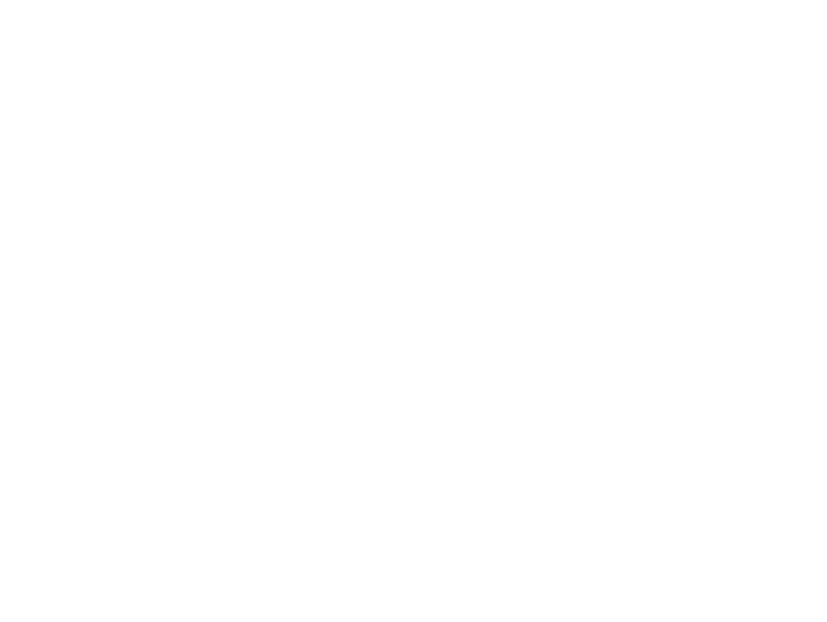
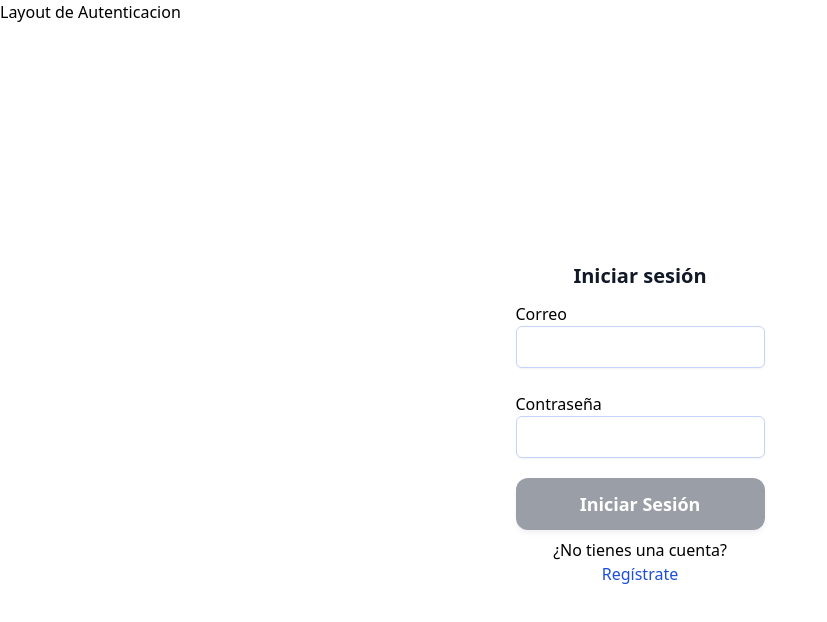
Before and after one commit to JhonHayden/web-project-management, a React (Create React App) app: page /auth/login in a window 1280 px wide. Before the commit this address had no page. Shown: the top 622 px of the page, without its empty margins (0-827 px from the left). Built offline with nearby package versions, Linux system fonts and the light colour scheme.

Commit message:
implementacion primera version interfaz de login funcional con conexion al backend con  gestionamiento y control de token de autenticacion

```diff
--- a/src/App.jsx
+++ b/src/App.jsx
@@ -2,6 +2,7 @@
 import PrivateLayout from 'layouts/PrivateLayout';
 import { BrowserRouter, Routes, Route } from 'react-router-dom';
 import { UserContext } from 'context/userContext';
+import { AuthContext } from 'context/authContext';
 import { ApolloProvider, ApolloClient, createHttpLink, InMemoryCache } from '@apollo/client';// funciones de
 // apollo client para su implementacion .. para inicializar un cliente de apollo
 import Index from 'pages/Index';
@@ -14,6 +15,7 @@
 import 'styles/tabla.css';
 import AuthLayout from 'layouts/AuthLayout';
 import Register from 'pages/auth/Register';
+import Login from 'pages/auth/Login';
 
 // import PrivateRoute from 'components/PrivateRoute';
 
@@ -37,6 +39,19 @@
 
 function App() {
   const [userData, setUserData] = useState({});
+  const [authToken, setAuthToken] = useState('');// estado que me almacena el token para toda la aplicacion y poder usarlo
+  // o cambiarlo desde cualquier parte de la aplicacion inicia con un vacio..
+  //Este estado tiene el proposito para usarlo en las rutas privadas
+  // este estado puedo usarlo en toda la aplicacion
+
+  const setToken = (token) => {// me permite guardaar el token en estado authToken y si existe token lo guarda
+    // en  el localStorage como string con el metodo JSON.stringify()
+    setAuthToken(token)
+    if (token) {
+      localStorage.setItem('token', JSON.stringify(token))// almacena el token en el local storage pero como string
+      // dado que el viene como valor debo cambiarlo a string y eso lo hace el metodo JSON.stringify(token)
+    }
+  }
 
   return (
     <ApolloProvider client={client}>{/*contexto para implementar apolloClient en toda la aplicacion
@@ -45,6 +60,11 @@
     como prop un objeto de tipo ApolloClient
 
     ApolloProvider nos permite hacer Query y Mutaciones en cualquier parte de nuestra aplicacion */}
+      <AuthContext.Provider value={{ setToken }}>{/**contexto para guardar el token y tenerlo disponible en toda la aplicion
+       * le paso como prop como input la funcion que me guarda el token tanto en el estado como en la local Storage
+       * de esta manera puedo usar esta funcion desde todas partes de mi aplicacion.. muy necesario para hacer
+       * la implementacion de las rutas privadas
+      */}
         <UserContext.Provider value={{ userData, setUserData }}>
           <BrowserRouter>
             <Routes>
@@ -64,11 +84,13 @@
              * van las paginas que tendra este AuthLayout
              */}
                 <Route path='register' element={<Register />} />
+                <Route path='login' element={<Login />} />
 
               </Route>
             </Routes>
           </BrowserRouter>
         </UserContext.Provider>
+      </AuthContext.Provider>
     </ApolloProvider>
   );
 }
--- /dev/null
+++ b/src/context/authContext.js
@@ -0,0 +1,9 @@
+// contexto para manejar el token en diferentes partes de mi aplicacion
+
+import { createContext, useContext } from 'react';
+
+export const AuthContext = createContext(null);
+
+export const useAuth = () => {
+  return useContext(AuthContext);
+};
--- a/src/graphql/auth/mutations.js
+++ b/src/graphql/auth/mutations.js
@@ -47,4 +47,16 @@
           }
       }`;
 
-export {REGISTRO};
+const LOGIN = gql`
+
+  mutation Login($correo: String!, $password: String!) {
+
+    login(correo: $correo, password: $password)
+     {
+      token
+      error
+    }
+  }
+`;
+
+export {REGISTRO,LOGIN};
--- /dev/null
+++ b/src/pages/auth/Login.jsx
@@ -0,0 +1,69 @@
+import React, { useEffect } from 'react';
+import Input from 'components/Input';
+import ButtonLoading from 'components/ButtonLoading';
+import { Link } from 'react-router-dom';
+import useFormData from 'hooks/useFormData';
+import { useMutation } from '@apollo/client';
+import { LOGIN } from 'graphql/auth/mutations';
+import { useAuth } from 'context/authContext';
+import { useNavigate } from 'react-router-dom';
+
+const Login = () => {
+    const navigate = useNavigate();// me permite navegar a otra pagina de la aplicacion
+
+    const { setToken } = useAuth();// permite traer y poder usar la funcion de guardar el token tanto en el estado como en el local
+    // storage pero como string gracias al JSON.stringify() que tiene dentro esta funcion de setToken
+
+    const { form, formData, updateFormData } = useFormData();// hook para capturar
+    //   la informacion del formulario del login
+
+    const [login, { data: dataMutation, loading: mutationLoading, error: mutationError }] =
+        useMutation(LOGIN);// mutacion del login retorna un array donde el primer elemento es la funcion
+    // que ejecuta la mutacion cuando se es llamada el segundo elemento es un objeto con tres atributos
+    // el primero es la data y esta es la repuesta enviada desde el backend luego de ejecutar la mutacion
+    // en esta vendria el token o el error segun sea el caso al hacer el login, luego el segundo atributo es un
+    // Boolean que me permite implementar un loading para animaciones en el front de espera a que se ejecute la
+    //  mutacion, el tercer atributo es el error de la mutacion
+    // el hook useMutation recibe como parametro el template de graphql de la mutacion a ejecutar (LOGIN)
+
+    const submitForm = (e) => {// funcion que se ejecuta despues del evento oprimir el boton de inicio de sesion
+        e.preventDefault();
+
+        login({ // mutacion de login se ejecuta justo cuando se ejecute el evento submit primero y esta envia las
+            // variables del formularion registrado en el login el correo y la contraseña del usuario
+            variables: formData,// formData tiene toda la informacion registrada en lso inputs del formulario
+            //   se debe asegurar que los name de los inpust sea iguales a los inpust de la mutacion
+        });
+    };
+
+    useEffect(() => {
+        if (dataMutation) {
+            if (dataMutation.login.token) {
+                setToken(dataMutation.login.token);// llamado de la funcion de guardar el token tanto en el estado como en el local
+                // storage pero como string gracias al JSON.stringify() que tiene dentro esta funcion de setToken
+                navigate('/');// me redirije al home cuando ya inicie sesion el en login
+            }
+        }
+    }, [dataMutation, setToken, navigate]);
+
+    return (
+        <div className='flex flex-col items-center justify-center w-full h-full p-10'>
+            <h1 className='text-xl font-bold text-gray-900'>Iniciar sesión</h1>
+            <form className='flex flex-col' onSubmit={submitForm} onChange={updateFormData} ref={form}>
+                <Input name='correo' type='email' label='Correo' required={true} />
+                <Input name='password' type='password' label='Contraseña' required={true} />
+                <ButtonLoading
+                    disabled={Object.keys(formData).length === 0}
+                    loading={mutationLoading} /**le paso el mutationLoading para que muestre la animacion de carga */
+                    text='Iniciar Sesión'
+                />
+            </form>
+            <span>¿No tienes una cuenta?</span>{/**me permite dirigirme a la pagina de registro  */}
+            <Link to='/auth/register'>
+                <span className='text-blue-700'>Regístrate</span>
+            </Link>
+        </div>
+    );
+};
+
+export default Login;
--- a/src/pages/auth/Register.jsx
+++ b/src/pages/auth/Register.jsx
@@ -9,11 +9,16 @@
 import { useNavigate } from 'react-router';// hook paara redireccionar al home o a cualquier pagina deacuerdo a la ruta
 // que le demos
 import { Enum_Rol } from 'utils/enums';
+import { useAuth } from 'context/authContext';// importo el contexto de autenticacion
 
 
 // Pagina de registro
 
 const Register = () => {
+
+  const { setToken } = useAuth();// permite traer y poder usar la funcion de guardar el token tanto en el estado como en el local
+  // storage pero como string gracias al JSON.stringify() que tiene dentro esta funcion de setToken
+
   const navigate = useNavigate();// uso del hook para redireccionar a otra pagina en este caso
   // lo usaremos para direcionar al home cuando el usuario ya se registro y existe token
   const { form, formData, updateFormData } = useFormData();// uso el hook personalizado para capturar
@@ -44,8 +49,12 @@
       // salte error en la siguiente if .. dado que en un principio dataMutation es null entonces el siguiente if
       // fallaria si no esta el primer if
       if (dataMutation.registro.token) {// si tiene el token sigue lo siguiente
-        localStorage.setItem('token', dataMutation.registro.token);// me permite guardar el token en el local
-        // storage el primer parametro es la clave y el segundo es el token el value
+
+        setToken(dataMutation.registro.token);// llamado de la funcion de guardar el token tanto en el estado como en el local
+        // storage pero como string gracias al JSON.stringify() que tiene dentro esta funcion de setToken
+
+        // localStorage.setItem('token', dataMutation.registro.token);// otra forma que me permite guardar el token en el local
+        // storage el primer parametro es la clave y el segundo es el token el value ..
         navigate('/');  // me permite que cuando recibe el token es decir exista token dentro de la datamutation
         // que retorna la mutacion cuando termina de hacer su trabajo en esta data esta dentro el token si
         // hay token  navigate me direcciona al home ('/')
@@ -72,9 +81,9 @@
         />
       </form>
       <span>¿Ya tienes una cuenta?</span>
-      {/* <Link to='/auth/login'>
+      <Link to='/auth/login'> {/**me permite dirigirme al inicio de sesion, pagina login */}
         <span className='text-blue-700'>Inicia sesión</span>
-      </Link> */}
+      </Link>
     </div>
   );
 };
```
Lines whose indentation alone changed are shown as unchanged.
